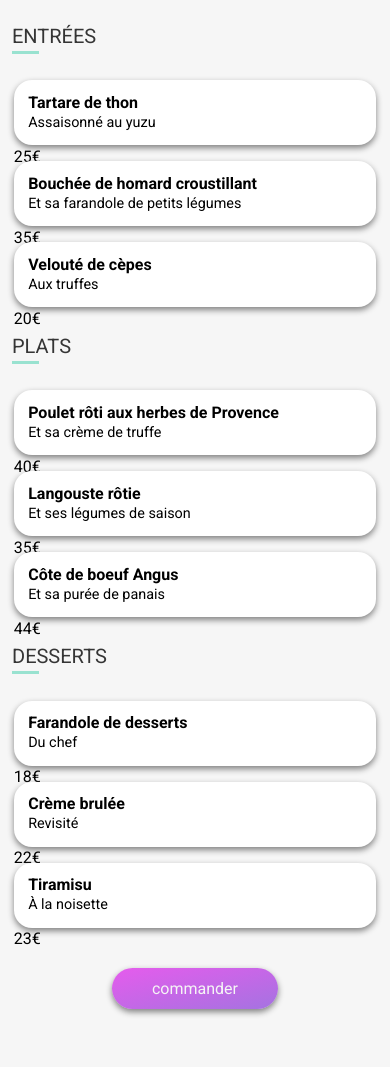
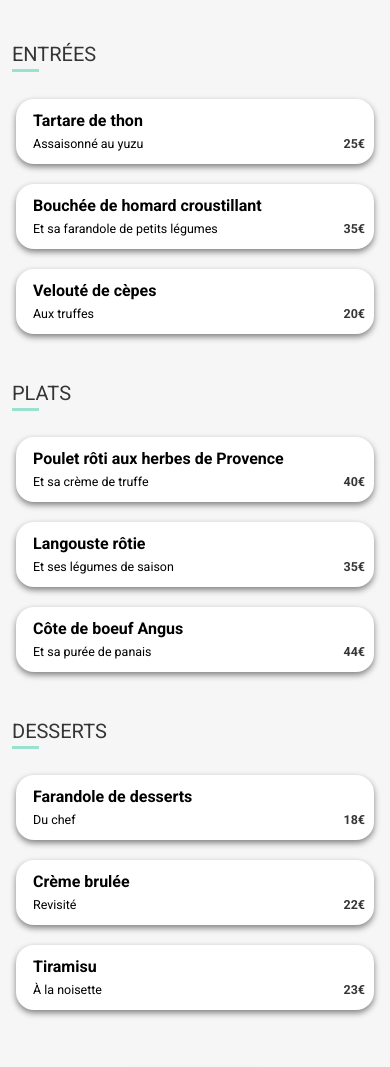
Before and after one commit to ZidinyErre/ZidinyErre_3_25122020, a website: page ledel.html in a window 390 px wide. Shown: the part 404-1471 px from the top of the page. Drawn offline with Linux system fonts and the light colour scheme; a web font is replaced by a local one.

Commit message:
correction partie mobile

```diff
--- a/ledel.html
+++ b/ledel.html
@@ -28,62 +28,60 @@
             <div class="menu-ledel">
                 <div class="menu-ledel__titre">
                     <h3>Le délice des sens</h3>
-                    <figure>
-                        <img src="images/logo/iconmonstr-heart-thin.svg" alt="image-_du_coeur">
-                    </figure>
+                    <img src="images/logo/iconmonstr-heart-thin.svg" alt="image-_du_coeur">
                 </div>
                 <div class="menu-ledel__entr">
                     <h4>Entrées</h4>
                     <div class="menu-ledel__entr1 menu-ledel__carte">
-                        <p class="menu-ledel__nourr1">Tartare de thon</p>
-                        <p class="menu-ledel__nourr2">Assaisonné au yuzu</p>
-                        <p class="price">25€</p>
+                        <div class="menu-ledel__nourr1">Tartare de thon</div>
+                        <div class="menu-ledel__nourr2">Assaisonné au yuzu<div class="price">25€</div></div>
+
                     </div>
                     <div class="menu-ledel__entr2 menu-ledel__carte">
-                        <p class="menu-ledel__nourr1">Bouchée de homard croustillant </p>
-                        <p class="menu-ledel__nourr2">Et sa farandole de petits légumes</p>
-                        <p class="price">35€</p>
+                        <div class="menu-ledel__nourr1">Bouchée de homard croustillant </div>
+                        <div class="menu-ledel__nourr2">Et sa farandole de petits légumes<div class="price">35€</div></div>
+
                     </div>
                     <div class="menu-ledel__entr3 menu-ledel__carte">
-                        <p class="menu-ledel__nourr1">Velouté de cèpes</p>
-                        <p class="menu-ledel__nourr2"> Aux truffes</p>
-                        <p class="price">20€</p>
+                        <div class="menu-ledel__nourr1">Velouté de cèpes</div>
+                        <div class="menu-ledel__nourr2"> Aux truffes<div class="price">20€</div></div>
+
                     </div>
                 </div>
                 <div class="menu-ledel__plat">
                     <h4>Plats</h4>
                     <div class="menu-ledel__plat1 menu-ledel__carte">
-                        <p class="menu-ledel__nourr1">Poulet rôti aux herbes de Provence </p>
-                        <p class="menu-ledel__nourr2">Et sa crème de truffe</p>
-                        <p class="price">40€</p>
+                        <div class="menu-ledel__nourr1">Poulet rôti aux herbes de Provence </div>
+                        <div class="menu-ledel__nourr2">Et sa crème de truffe<div class="price">40€</div></div>
+
                     </div>
                     <div class="menu-ledel__plat2 menu-ledel__carte">
-                        <p class="menu-ledel__nourr1">Langouste rôtie</p>
-                        <p class="menu-ledel__nourr2">Et ses légumes de saison</p>
-                        <p class="price">35€</p>
+                        <div class="menu-ledel__nourr1">Langouste rôtie</div>
+                        <div class="menu-ledel__nourr2">Et ses légumes de saison<div class="price">35€</div></div>
+
                     </div>
                     <div class="menu-ledel__plat3 menu-ledel__carte">
-                        <p class="menu-ledel__nourr1">Côte de boeuf Angus</p>
-                        <p class="menu-ledel__nourr2">Et sa purée de panais</p>
-                        <p class="price">44€</p>
+                        <div class="menu-ledel__nourr1">Côte de boeuf Angus</div>
+                        <div class="menu-ledel__nourr2">Et sa purée de panais<div class="price">44€</div></div>
+
                     </div>
                 </div>
                 <div class="menu-ledel__dess">
                     <h4>Desserts</h4>
                     <div class="menu-ledel__dess1 menu-ledel__carte">
-                        <p class="menu-ledel__nourr1">Farandole de desserts</p>
-                        <p class="menu-ledel__nourr2">Du chef</p>
-                        <p class="price">18€</p>
+                        <div class="menu-ledel__nourr1">Farandole de desserts</div>
+                        <div class="menu-ledel__nourr2">Du chef<div class="price">18€</div></div>
+
                     </div>
                     <div class="menu-ledel__dess2 menu-ledel__carte">
-                        <p class="menu-ledel__nourr1">Crème brulée </p>
-                        <p class="menu-ledel__nourr2">Revisité</p>
-                        <p class="price">22€</p>
+                        <div class="menu-ledel__nourr1">Crème brulée </div>
+                        <div class="menu-ledel__nourr2">Revisité<div class="price">22€</div></div>
+
                     </div>
                     <div class="menu-ledel__dess3 menu-ledel__carte">
-                        <p class="menu-ledel__nourr1">Tiramisu </p>
-                        <p class="menu-ledel__nourr2">À la noisette</p>
-                        <p class="price">23€</p>
+                        <div class="menu-ledel__nourr1">Tiramisu </div>
+                        <div class="menu-ledel__nourr2">À la noisette<div class="price">23€</div></div>
+
                     </div>
                 </div>
                 <div class="menu-ledel__btn menu-restau__btn ">
--- a/sass/layout/_alafr.scss
+++ b/sass/layout/_alafr.scss
@@ -10,13 +10,13 @@ header{
         left: 10%;
     }
 }
-.img-restau{
+.img-alafr{
     figure {
         @include mobile{
             margin: 0;
             width: 100%;
             object-fit: cover;
-            height: 240px;
+            height: 279px;
         }
         @include imgaccueil;
     }
@@ -29,12 +29,8 @@ header{
 }*/
 .menu-alafr__titre{
     @include mobile{
-        position: relative;
-        figure{
-            position: absolute;
-            left: 72%;
-            top: 37%;
-        }
+        display: flex;
+        justify-content: space-between;
     }
 }
 
@@ -46,13 +42,21 @@ header{
         border-radius: 50px 50px  0px 0px;
         display: flex;
         flex-direction: column;
+        margin-top: -50px;
+        position: relative;
     }
     h3{
         font-family: 'Shrikhand';
         margin-top: 0;
         padding-top: 50px;
         padding-left: 27px;
-        font-size: 1.6em;
+        font-size: 1.8em;
+    }
+    img{
+        width: 1.5em;
+        height: 1.5em;
+        margin-right: 3em;
+        margin-top: 3.7em;
     }
     h4{
         font-weight: normal;
@@ -69,9 +73,9 @@ header{
 .menu-alafr__carte{
     background-color:  map-get($map: $blockcolor, $key: block);
     @include mobile{
-        position: relative;
-        width: 93%;
-        margin: auto;
+        margin-bottom: 20px;
+        margin-left: 1em;
+        margin-right: 1em;
         border-radius: 18px;
         height: 65px;
         box-shadow: 0px 3px 6px grey;
@@ -82,22 +86,27 @@ header{
     @include mobile{
         font-weight: bold;
         margin-bottom: 0px;
-        padding-left: 4%;
-        padding-top: 3.5%;
+        padding-left: 17px;
+        padding-top: 12px;
     }
 }
 .menu-alafr__nourr2{
+    .price{
+        font-weight: bold;
+    }
     @include mobile {
-    margin: 0%;
-    padding: 0.5% 0% 0% 4%;
-    font-size: 90%;
+        margin: 0px 9px 0px 0px;
+        padding: 6px 0px 0px 17px;
+        font-size: 78%;
+        display: flex;
+        justify-content: space-between;
 
     }
 }
 
 .menu-restau__btn{
     @include mobile{
-        background: linear-gradient(to right bottom, #dd10e8ab, #9356dcd1);
+        background: linear-gradient(to right bottom, #e470da, #ac5edb);
         text-align: center;
         margin: 40px 10px 70px 10px;
         width: 144px;
--- a/sass/layout/_lanot.scss
+++ b/sass/layout/_lanot.scss
@@ -14,7 +14,7 @@ header{
             margin: 0;
             width: 100%;
             object-fit: cover;
-            height: 240px;
+            height: 300px;
         }
         @include imgaccueil;
     }
@@ -33,7 +33,7 @@ header{
         border-radius: 50px 50px  0px 0px;
         display: flex;
         flex-direction: column;
-        margin-top: -56px;
+        margin-top: -48px;
         position: relative;
     }
     h3{
@@ -85,6 +85,8 @@ header{
     .price{
         color: $black;
         font-weight: bold;
+        margin: 0;
+
     }
     @include mobile {
         margin: 0px 9px 0px 0px;
@@ -96,9 +98,10 @@ header{
     }
 }
 
+
 .menu-lanot__btn{
     @include mobile{
-        background: linear-gradient(to right bottom, #dd10e8ab, #9356dcd1);
+        background: linear-gradient(to right bottom, #e470da, #ac5edb);
         text-align: center;
         margin: 40px 10px 70px 10px;
         width: 144px;
@@ -112,3 +115,11 @@ header{
         }
     }
 }
+
+footer{
+    @include mobile{
+        li{
+            font-family: 'Roboto', sans-serif;
+        }
+    }
+}
--- a/sass/layout/_lapal.scss
+++ b/sass/layout/_lapal.scss
@@ -7,7 +7,7 @@ header{
         left: 10%;
     }
 }
-.img-restau{
+.img-lapal{
     figure {
         @include mobile{
             margin: 0;
--- a/sass/layout/_ledel.scss
+++ b/sass/layout/_ledel.scss
@@ -1,10 +1,10 @@
-.img-restau{
+.img-ledel{
     figure {
         @include mobile{
             margin: 0;
             width: 100%;
             object-fit: cover;
-            height: 240px;
+            height: 296px;
         }
         @include imgaccueil;
     }
@@ -12,12 +12,8 @@
 
 .menu-ledel__titre{
     @include mobile{
-        position: relative;
-        figure{
-            position: absolute;
-            left: 72%;
-            top: 37%;
-        }
+        display: flex;
+        justify-content: space-between;
     }
 }
 
@@ -29,13 +25,21 @@
         border-radius: 50px 50px  0px 0px;
         display: flex;
         flex-direction: column;
+        margin-top: -47px;
+        position: relative;
     }
     h3{
         font-family: 'Shrikhand';
         margin-top: 0;
         padding-top: 50px;
         padding-left: 27px;
-        font-size: 1.6em;
+        font-size: 1.9em;
+    }
+    img{
+        width: 1.5em;
+        height: 1.5em;
+        margin-right: 2.4em;
+        margin-top: 3.7em;
     }
     h4{
         font-weight: normal;
@@ -52,9 +56,9 @@
 .menu-ledel__carte{
     background-color:  map-get($map: $blockcolor, $key: block);
     @include mobile{
-        position: relative;
-        width: 93%;
-        margin: auto;
+        margin-bottom: 20px;
+        margin-left: 1em;
+        margin-right: 1em;
         border-radius: 18px;
         height: 65px;
         box-shadow: 0px 3px 6px grey;
@@ -64,15 +68,21 @@
     @include mobile{
         font-weight: bold;
         margin-bottom: 0px;
-        padding-left: 4%;
-        padding-top: 3.5%;
+        padding-left: 17px;
+        padding-top: 12px;
     }
 }
 .menu-ledel__nourr2{
+    .price{
+        color: $black;
+        font-weight: bold;
+    }
     @include mobile {
-    margin: 0%;
-    padding: 0.5% 0% 0% 4%;
-    font-size: 90%;
+        margin: 0px 9px 0px 0px;
+        padding: 6px 0px 0px 17px;
+        font-size: 78%;
+        display: flex;
+        justify-content: space-between;
 
     }
 }
--- a/sass/utils/_mixins.scss
+++ b/sass/utils/_mixins.scss
@@ -16,7 +16,6 @@
             height: 100%;
             object-fit: cover;
             background-color: $secondgray;
-            border-radius: 15px 15px 0px 0px;
 
         }
     }
```
Also changed, not shown: alafr.html (+28 -30 lines), index.html (+1 -1 lines), lanot.html (+1 -1 lines), lapal.html (+3 -2 lines), style.css, 1 other file.
